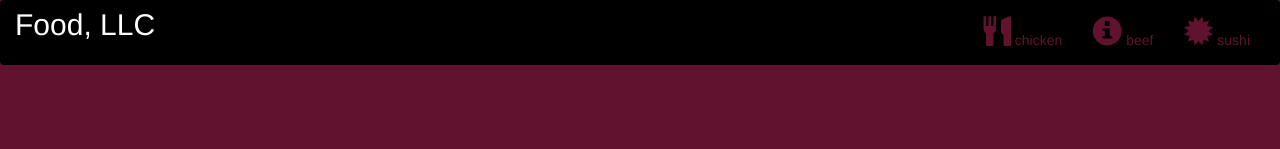
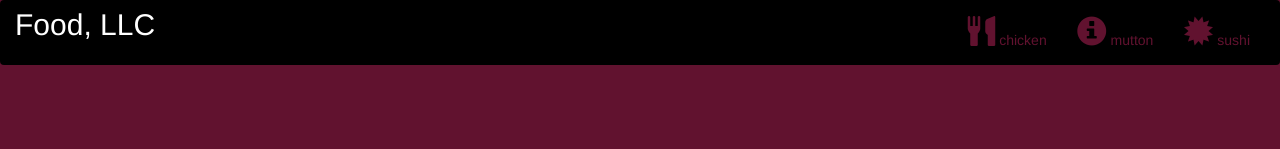
Before and after one commit to deArun1234/deArun1234.github.io, a plain HTML site: page style1/index.html in a window 1280 px wide. Shown: the top 149 px of the page. Drawn offline with nearby package versions, Linux system fonts and the light colour scheme.

Commit message:
Update index.html

```diff
--- a/style1/index.html
+++ b/style1/index.html
@@ -30,7 +30,7 @@
         </li>
         <li>
         <a href="#" >
-        <span class="glyphicon glyphicon-info-sign"></span> beef</a>
+        <span class="glyphicon glyphicon-info-sign"></span> mutton</a>
         </li>
         <li>
         <a href="#">
```
